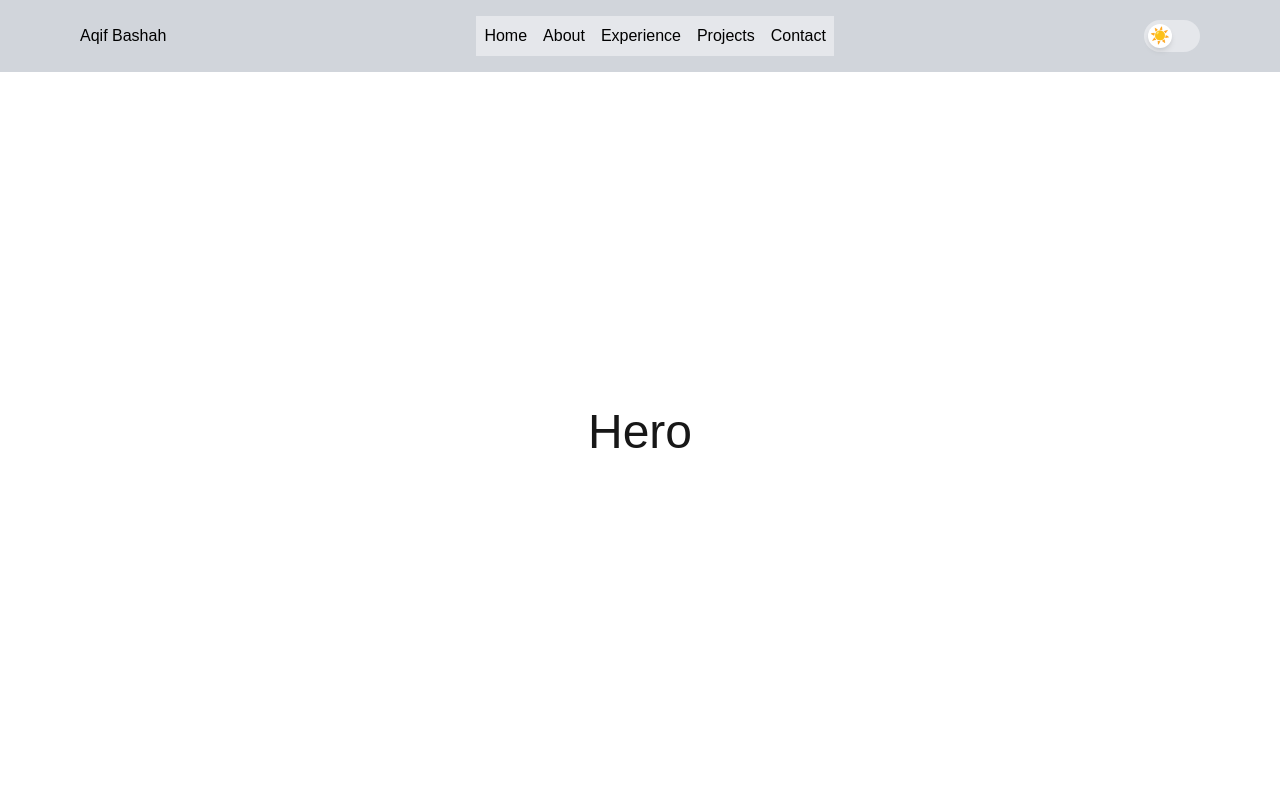
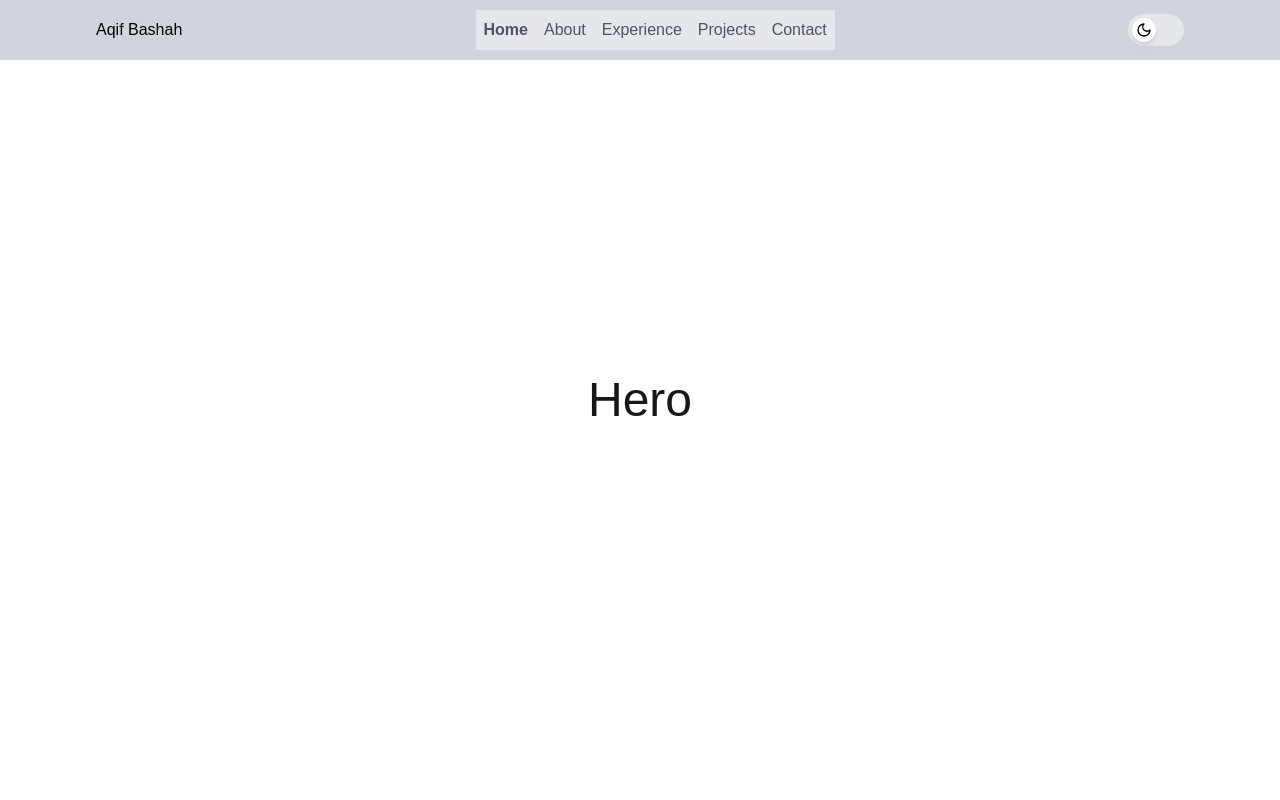
Before and after one commit to aqifbashah/portfolio-2025, a Next.js app: page / in a window 1280 px wide. Shown: the top 800 px of the page. Built offline with nearby package versions, Linux system fonts and the light colour scheme.

Commit message:
wip: remove custom theme, install next-theme and use useEffect for hydration. remove react-scroll and install lenis instead.

```diff
--- a/package.json
+++ b/package.json
@@ -9,10 +9,12 @@
     "lint": "next lint"
   },
   "dependencies": {
+    "lenis": "^1.1.20",
+    "lucide-react": "^0.475.0",
     "next": "15.1.7",
+    "next-themes": "^0.4.4",
     "react": "^19.0.0",
-    "react-dom": "^19.0.0",
-    "react-scroll": "^1.9.2"
+    "react-dom": "^19.0.0"
   },
   "devDependencies": {
     "@eslint/eslintrc": "^3",
--- /dev/null
+++ b/src/app/components/Header.tsx
@@ -0,0 +1,22 @@
+"use client";
+
+import { useEffect, useState } from "react";
+import NavBar from "./NavBar";
+import ThemeToggle from "./ThemeToggle";
+
+export default function Header() {
+  const [isMounted, setIsMounted] = useState(false);
+
+  useEffect(() => {
+    setIsMounted(true);
+  }, []);
+
+  if (!isMounted) return null;
+  return (
+    <div className="fixed top-0 flex h-[60px] w-full items-center justify-between bg-gray-300 px-24 py-4 text-black dark:bg-gray-700 dark:text-white">
+      <h1>Aqif Bashah</h1>
+      <NavBar />
+      <ThemeToggle />
+    </div>
+  );
+}
--- a/src/app/components/NavBar.tsx
+++ b/src/app/components/NavBar.tsx
@@ -1,35 +1,63 @@
 "use client";
 
 import { useEffect, useState } from "react";
-import { Link } from "react-scroll";
+import { useLenis } from "../hooks/useLenis";
+
+const navLinks = [
+  { to: "hero", label: "Home" },
+  { to: "about", label: "About" },
+  { to: "experience", label: "Experience" },
+  { to: "projects", label: "Projects" },
+  { to: "contact", label: "Contact" },
+];
 
 export default function NavBar() {
-  const [isMounted, setIsMounted] = useState(false);
+  const lenisRef = useLenis(); // Lenis hook for smooth scrolling
+  const [activeLink, setActiveLink] = useState<string>("");
 
-  // Ensure component only renders on client
   useEffect(() => {
-    setIsMounted(true);
+    const observer = new IntersectionObserver(
+      (entries) => {
+        entries.forEach((entry) => {
+          if (entry.isIntersecting) {
+            setActiveLink(entry.target.id); // Set active link when section is in view
+          }
+        });
+      },
+      { threshold: 0.5 }, // Trigger when 50% of the section is visible
+    );
+
+    // Observe each section
+    navLinks.forEach(({ to }) => {
+      const section = document.getElementById(to);
+      if (section) observer.observe(section);
+    });
+
+    return () => {
+      observer.disconnect(); // Cleanup observer when component unmounts
+    };
   }, []);
 
-  if (!isMounted) return null; // Avoid mismatched SSR/CSR
+  const handleScrollTo = (id: string) => {
+    const element = document.getElementById(id);
+    if (element) {
+      lenisRef.current?.scrollTo(element); // Scroll to section with Lenis
+    }
+  };
 
   return (
     <nav className="flex items-center justify-center gap-4 bg-gray-200 p-2 text-black dark:bg-gray-800 dark:text-white">
-      <Link to="hero" smooth={true} duration={500}>
-        Home
-      </Link>
-      <Link to="about" smooth={true} duration={500}>
-        About
-      </Link>
-      <Link to="experience" smooth={true} duration={500}>
-        Experience
-      </Link>
-      <Link to="projects" smooth={true} duration={500}>
-        Projects
-      </Link>
-      <Link to="contact" smooth={true} duration={500}>
-        Contact
-      </Link>
+      {navLinks.map(({ to, label }) => (
+        <button
+          key={to}
+          onClick={() => handleScrollTo(to)} // Handle scroll on click
+          className={`cursor-pointer text-gray-600 transition-all ${
+            activeLink === to ? "font-bold text-blue-600" : ""
+          }`}
+        >
+          {label}
+        </button>
+      ))}
     </nav>
   );
 }
--- a/src/app/components/ThemeToggle.tsx
+++ b/src/app/components/ThemeToggle.tsx
@@ -1,10 +1,11 @@
 "use client";
 
 import { useEffect, useState } from "react";
-import { useTheme } from "../context/theme-provider";
+import { useTheme } from "next-themes";
+import { Moon, Sun } from "lucide-react";
 
 export default function ThemeToggle() {
-  const { theme, toggleTheme } = useTheme();
+  const { theme, setTheme } = useTheme();
   const [isMounted, setIsMounted] = useState(false);
 
   useEffect(() => {
@@ -18,7 +19,7 @@ export default function ThemeToggle() {
       <input
         type="checkbox"
         checked={theme === "dark"}
-        onChange={toggleTheme}
+        onChange={() => setTheme(theme === "dark" ? "light" : "dark")}
         className="hidden"
       />
       <div className="relative h-8 w-14 rounded-full bg-gray-200 transition-colors dark:bg-gray-600">
@@ -27,7 +28,11 @@ export default function ThemeToggle() {
             theme === "dark" ? "translate-x-6" : "translate-x-0"
           }`}
         >
-          {theme === "light" ? "☀️" : "🌙"}
+          {theme === "light" ? (
+            <Sun className="h-4 w-4" />
+          ) : (
+            <Moon className="h-4 w-4" />
+          )}
         </div>
       </div>
     </label>
--- a/src/app/context/theme-provider.tsx
+++ b/src/app/context/theme-provider.tsx
@@ -1,43 +1,21 @@
-'use client'
+"use client";
 
-import { createContext, useContext, useEffect, useState } from 'react'
+import * as React from "react";
+import { ThemeProvider as NextThemesProvider } from "next-themes";
 
-type Theme = 'light' | 'dark'
-type ThemeContextType = {
-  theme: Theme
-  toggleTheme: () => void
+export function ThemeProvider({
+  children,
+  ...props
+}: React.ComponentProps<typeof NextThemesProvider>) {
+  const [mounted, setMounted] = React.useState(false);
+
+  React.useEffect(() => {
+    setMounted(true);
+  }, []);
+
+  if (!mounted) {
+    return <>{children}</>; // Prevent rendering mismatched server HTML
+  }
+
+  return <NextThemesProvider {...props}>{children}</NextThemesProvider>;
 }
-
-const ThemeContext = createContext<ThemeContextType | undefined>(undefined)
-
-export function ThemeProvider({ children }: { children: React.ReactNode }) {
-  const [theme, setTheme] = useState<Theme>(() => {
-    if (typeof window !== 'undefined') {
-      return (localStorage.getItem('theme') as Theme) || 'light'
-    }
-    return 'light'
-  })
-
-  useEffect(() => {
-    if (theme === 'dark') {
-      document.documentElement.classList.add('dark') // Apply dark mode
-    } else {
-      document.documentElement.classList.remove('dark') // Remove dark mode
-    }
-    localStorage.setItem('theme', theme)
-  }, [theme])
-
-  const toggleTheme = () => setTheme(theme === 'light' ? 'dark' : 'light')
-
-  return (
-    <ThemeContext.Provider value={{ theme, toggleTheme }}>
-      {children}
-    </ThemeContext.Provider>
-  )
-}
-
-export function useTheme() {
-  const context = useContext(ThemeContext)
-  if (!context) throw new Error('useTheme must be used within a ThemeProvider')
-  return context
-}
--- /dev/null
+++ b/src/app/hooks/useLenis.ts
@@ -0,0 +1,28 @@
+import Lenis from "lenis";
+import { useEffect, useRef } from "react";
+
+// Custom hook to integrate Lenis for smooth scrolling
+export function useLenis() {
+  const lenisRef = useRef<Lenis | null>(null);
+
+  useEffect(() => {
+    // Initialize Lenis
+    lenisRef.current = new Lenis({
+      lerp: 0.1, // Set the scroll animation speed (0 to 1)
+      smoothWheel: true, // Enable smooth scrolling with mouse wheel
+    });
+
+    // Animation loop for Lenis
+    function raf(time: number) {
+      lenisRef.current?.raf(time);
+      requestAnimationFrame(raf);
+    }
+    requestAnimationFrame(raf);
+
+    return () => {
+      lenisRef.current?.destroy(); // Clean up on component unmount
+    };
+  }, []);
+
+  return lenisRef;
+}
--- a/src/app/layout.tsx
+++ b/src/app/layout.tsx
@@ -2,8 +2,7 @@ import type { Metadata } from "next";
 import { Geist, Geist_Mono } from "next/font/google";
 import "./globals.css";
 import { ThemeProvider } from "./context/theme-provider";
-import ThemeToggle from "./components/ThemeToggle";
-import NavBar from "./components/NavBar";
+import Header from "./components/Header";
 
 const geistSans = Geist({
   variable: "--font-geist-sans",
@@ -16,30 +15,26 @@ const geistMono = Geist_Mono({
 });
 
 export const metadata: Metadata = {
-  title: "Create Next App",
+  title: "Aqif Bashah Port",
   description: "Generated by create next app",
 };
 
 export default function RootLayout({
   children,
-}: Readonly<{
+}: {
   children: React.ReactNode;
-}>) {
+}) {
   return (
     <html lang="en">
       <body
         className={`${geistSans.variable} ${geistMono.variable} antialiased`}
       >
-        <ThemeProvider>
-          <header className="fixed top-0 flex w-full items-center justify-between bg-gray-300 px-20 py-4 text-black dark:bg-gray-700 dark:text-white">
-            <h1>Aqif Bashah</h1>
-            <NavBar />
-            <ThemeToggle />
-          </header>
-          <main className="px-20">{children}</main>
-          <footer className="mt-4 bg-gray-200 p-4 text-black dark:bg-gray-800 dark:text-white">
+        <ThemeProvider attribute="class" defaultTheme="system" enableSystem>
+          <Header />
+          <main>{children}</main>
+          {/* <footer className="bg-gray-200 p-4 text-black dark:bg-gray-800 dark:text-white">
             © 2025 My Portfolio
-          </footer>
+          </footer> */}
         </ThemeProvider>
       </body>
     </html>
--- a/src/app/page.tsx
+++ b/src/app/page.tsx
@@ -1,11 +1,21 @@
+"use client";
+import { useEffect, useState } from "react";
 import About from "./components/about/About";
 import Contact from "./components/contact/Contact";
 import Experience from "./components/exprience/Exprience";
 import Hero from "./components/hero/Hero";
 import Projects from "./components/projects/Projects";
 export default function Home() {
+  const [isMounted, setIsMounted] = useState(false);
+
+  useEffect(() => {
+    setIsMounted(true);
+  }, []);
+
+  if (!isMounted) return null;
+
   return (
-    <div className="flex flex-col gap-4 bg-white p-8 transition-all dark:bg-gray-900">
+    <div className="flex flex-col gap-4 bg-white px-20 transition-all dark:bg-gray-900">
       <section id="hero">
         <Hero />
       </section>
```
Also changed, not shown: 1 other file (tests, documents, lock files or other folders).
